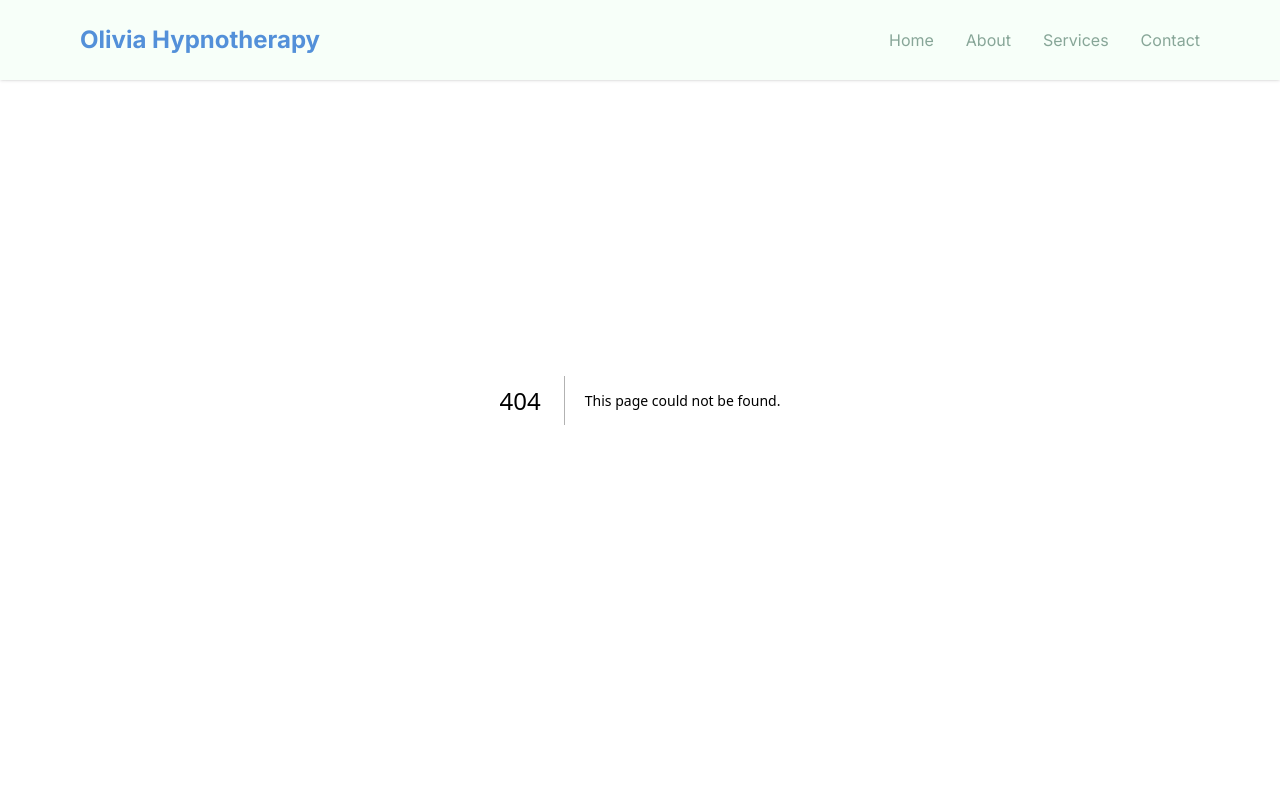
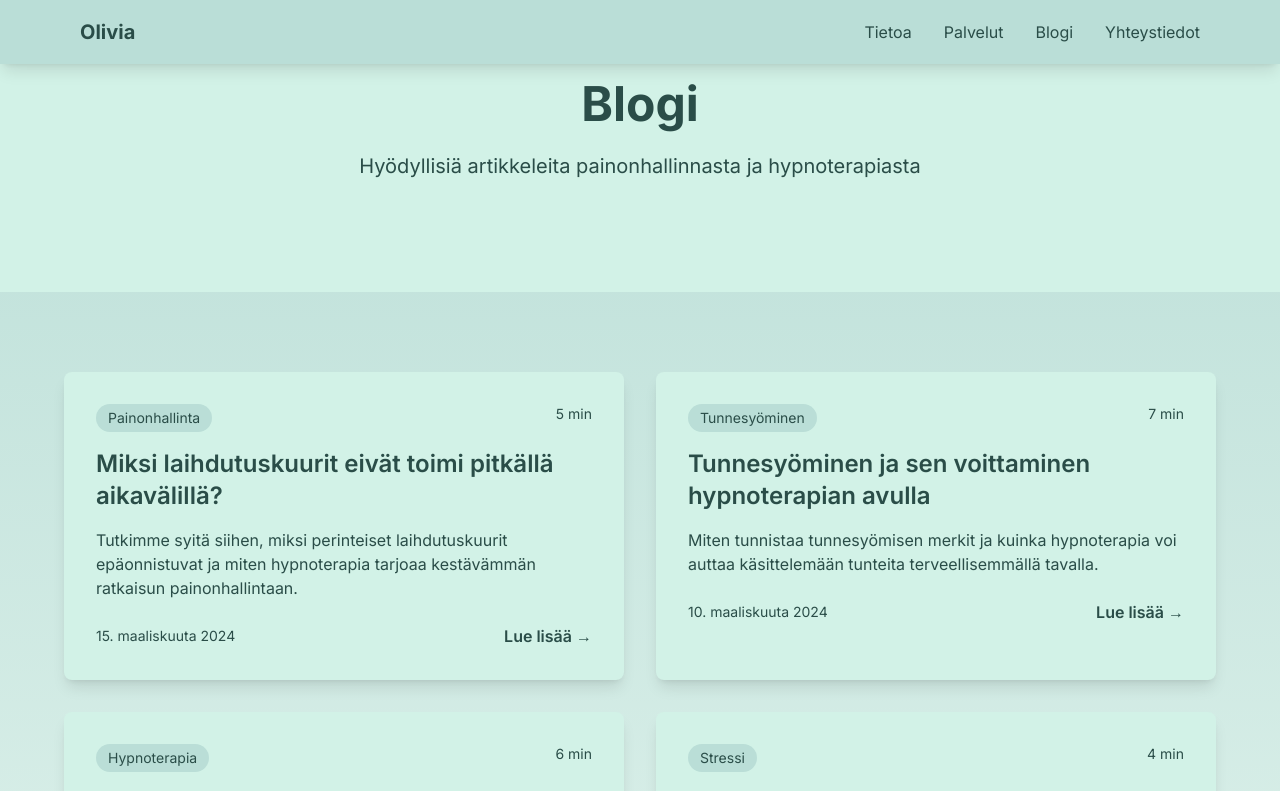
Before and after one commit to SutariH/olivia-hypnotherapy, a Next.js app: page /blog in a window 1280 px wide. Before the commit this address had no page. Shown: the top 791 px of the page. Built offline with nearby package versions, Linux system fonts and the light colour scheme.

Commit message:
Add blog section with dynamic routing and Finnish content

```diff
--- /dev/null
+++ b/src/app/blog/[id]/page.tsx
@@ -0,0 +1,90 @@
+import Link from 'next/link'
+import GlobalCTA from '@/components/GlobalCTA'
+
+// Tämä on esimerkki blogikirjoituksesta. Oikeassa toteutuksessa data tulisi tietokannasta tai CMS:stä.
+const blogPost = {
+  id: 1,
+  title: "Miksi laihdutuskuurit eivät toimi pitkällä aikavälillä?",
+  content: `
+    Perinteiset laihdutuskuurit ovat yksi yleisimmistä tavoista yrittää pudottaa painoa, mutta tutkimukset osoittavat, että 95% niistä epäonnistuu pitkällä aikavälillä. Miksi näin on?
+
+    Laihdutuskuurien ongelmat:
+
+    1. Ne keskittyvät vain oireisiin, eivät juurisyihin
+    - Useimmat laihdutuskuurit keskittyvät vain ruokavalion rajoittamiseen
+    - Ne eivät käsittele syömiskäyttäytymisen taustalla olevia psykologisia tekijöitä
+    - Tunnesyöminen ja stressinsäätely jäävät huomiotta
+
+    2. Rajoittava ajattelutapa
+    - Tiukat säännöt ja kiellot laukaisevat usein vastareaktion
+    - "Kielletty hedelmä" -efekti voi johtaa ahmimiseen
+    - Syyllisyyden ja häpeän tunteet vaikeuttavat tervettä suhdetta ruokaan
+
+    3. Kestämättömät muutokset
+    - Äärimmäiset ruokavaliomuutokset ovat vaikeita ylläpitää
+    - Kehon aineenvaihdunta hidastuu rajun laihduttamisen seurauksena
+    - Paluu "normaaliin" johtaa usein painon takaisin nousuun
+
+    Hypnoterapian tarjoama ratkaisu:
+
+    Hypnoterapia lähestyy painonhallintaa kokonaisvaltaisesti:
+    - Työskennellään alitajunnan kanssa muuttaen syvälle juurtuneita uskomuksia
+    - Käsitellään tunnesyömisen taustalla olevia tekijöitä
+    - Luodaan positiivinen suhde ruokaan ja omaan kehoon
+    - Rakennetaan kestäviä, terveellisiä tapoja ilman pakkoa ja rajoituksia
+
+    Lopputulos:
+    Kun työskennellään mielen kanssa, painonhallinnasta tulee luonnollinen osa elämää, ei jatkuvaa taistelua.
+  `,
+  date: "2024-03-15",
+  readTime: "5 min",
+  category: "Painonhallinta",
+  author: "Olivia"
+}
+
+export default function BlogPost({ params }: { params: { id: string } }) {
+  return (
+    <main className="min-h-screen bg-gradient-to-b from-[#BADED7] to-[#E8F7F1]">
+      <article className="max-w-4xl mx-auto px-4 py-20">
+        <Link
+          href="/blog"
+          className="inline-block mb-8 text-[#2A4D48] hover:underline"
+        >
+          ← Takaisin blogiin
+        </Link>
+
+        <div className="bg-[#D2F2E7] p-8 rounded-lg shadow-lg">
+          <div className="mb-6">
+            <span className="inline-block bg-[#BADED7] text-[#2A4D48] px-3 py-1 rounded-full text-sm mb-4">
+              {blogPost.category}
+            </span>
+            <h1 className="text-4xl font-bold text-[#2A4D48] mb-4">
+              {blogPost.title}
+            </h1>
+            <div className="flex items-center text-[#2A4D48] text-sm mb-8">
+              <span>{blogPost.author}</span>
+              <span className="mx-2">•</span>
+              <span>{new Date(blogPost.date).toLocaleDateString('fi-FI', {
+                year: 'numeric',
+                month: 'long',
+                day: 'numeric'
+              })}</span>
+              <span className="mx-2">•</span>
+              <span>{blogPost.readTime} lukuaika</span>
+            </div>
+          </div>
+
+          <div className="prose prose-lg max-w-none">
+            {blogPost.content.split('\n\n').map((paragraph, index) => (
+              <p key={index} className="text-[#2A4D48] mb-6">
+                {paragraph}
+              </p>
+            ))}
+          </div>
+        </div>
+      </article>
+
+      <GlobalCTA />
+    </main>
+  )
+}
--- /dev/null
+++ b/src/app/blog/page.tsx
@@ -0,0 +1,101 @@
+import Link from 'next/link'
+import GlobalCTA from '@/components/GlobalCTA'
+
+const blogPosts = [
+  {
+    id: 1,
+    title: "Miksi laihdutuskuurit eivät toimi pitkällä aikavälillä?",
+    excerpt: "Tutkimme syitä siihen, miksi perinteiset laihdutuskuurit epäonnistuvat ja miten hypnoterapia tarjoaa kestävämmän ratkaisun painonhallintaan.",
+    date: "2024-03-15",
+    readTime: "5 min",
+    category: "Painonhallinta"
+  },
+  {
+    id: 2,
+    title: "Tunnesyöminen ja sen voittaminen hypnoterapian avulla",
+    excerpt: "Miten tunnistaa tunnesyömisen merkit ja kuinka hypnoterapia voi auttaa käsittelemään tunteita terveellisemmällä tavalla.",
+    date: "2024-03-10",
+    readTime: "7 min",
+    category: "Tunnesyöminen"
+  },
+  {
+    id: 3,
+    title: "Alitajunnan voima painonpudotuksessa",
+    excerpt: "Tutki kanssamme, miten alitajunta vaikuttaa syömistottumuksiimme ja miten voimme valjastaa sen painonhallinnan tueksi.",
+    date: "2024-03-05",
+    readTime: "6 min",
+    category: "Hypnoterapia"
+  },
+  {
+    id: 4,
+    title: "Stressinhallinta ja painonpudotus",
+    excerpt: "Stressi voi olla merkittävä este painonpudotukselle. Lue, miten hypnoterapia auttaa stressinhallinnassa ja tukee painonhallintaa.",
+    date: "2024-02-28",
+    readTime: "4 min",
+    category: "Stressi"
+  }
+]
+
+export default function Blog() {
+  return (
+    <main className="min-h-screen bg-gradient-to-b from-[#BADED7] to-[#E8F7F1]">
+      {/* Hero Section */}
+      <section className="py-20 px-4 bg-[#D2F2E7]">
+        <div className="max-w-4xl mx-auto text-center">
+          <h1 className="text-4xl md:text-5xl font-bold text-[#2A4D48] mb-6">
+            Blogi
+          </h1>
+          <p className="text-xl text-[#2A4D48] mb-8">
+            Hyödyllisiä artikkeleita painonhallinnasta ja hypnoterapiasta
+          </p>
+        </div>
+      </section>
+
+      {/* Blog Posts Grid */}
+      <section className="py-20 px-4">
+        <div className="max-w-6xl mx-auto">
+          <div className="grid grid-cols-1 md:grid-cols-2 gap-8">
+            {blogPosts.map((post) => (
+              <article
+                key={post.id}
+                className="bg-[#D2F2E7] p-8 rounded-lg shadow-lg hover:shadow-xl transition-shadow"
+              >
+                <div className="flex justify-between items-start mb-4">
+                  <span className="inline-block bg-[#BADED7] text-[#2A4D48] px-3 py-1 rounded-full text-sm">
+                    {post.category}
+                  </span>
+                  <div className="text-[#2A4D48] text-sm">
+                    {post.readTime}
+                  </div>
+                </div>
+                <h2 className="text-2xl font-semibold text-[#2A4D48] mb-4">
+                  {post.title}
+                </h2>
+                <p className="text-[#2A4D48] mb-6">
+                  {post.excerpt}
+                </p>
+                <div className="flex justify-between items-center">
+                  <span className="text-[#2A4D48] text-sm">
+                    {new Date(post.date).toLocaleDateString('fi-FI', {
+                      year: 'numeric',
+                      month: 'long',
+                      day: 'numeric'
+                    })}
+                  </span>
+                  <Link
+                    href={`/blog/${post.id}`}
+                    className="text-[#2A4D48] font-semibold hover:underline"
+                  >
+                    Lue lisää →
+                  </Link>
+                </div>
+              </article>
+            ))}
+          </div>
+        </div>
+      </section>
+
+      <GlobalCTA />
+    </main>
+  )
+}
--- a/src/components/Navigation.tsx
+++ b/src/components/Navigation.tsx
@@ -2,33 +2,26 @@ import Link from 'next/link'
 
 export default function Navigation() {
   return (
-    <nav className="fixed w-full z-50 bg-[#F6FFF8]/80 backdrop-blur-md shadow-sm">
+    <nav className="fixed w-full bg-[#BADED7] shadow-lg z-50">
       <div className="max-w-6xl mx-auto px-4">
-        <div className="flex items-center justify-between h-20">
-          <Link href="/" className="text-2xl font-bold text-[#5390d9]">
-            Olivia Hypnotherapy
+        <div className="flex justify-between items-center h-16">
+          <Link href="/" className="text-[#2A4D48] text-xl font-bold">
+            Olivia
           </Link>
-
-          <div className="hidden md:flex space-x-8">
-            <Link href="/" className="text-[#6B9080]/80 hover:text-[#5390d9] transition-colors">
-              Home
+          <div className="flex space-x-8">
+            <Link href="/about" className="text-[#2A4D48] hover:text-[#1A3D38]">
+              Tietoa
             </Link>
-            <Link href="/about" className="text-[#6B9080]/80 hover:text-[#5390d9] transition-colors">
-              About
+            <Link href="/services" className="text-[#2A4D48] hover:text-[#1A3D38]">
+              Palvelut
             </Link>
-            <Link href="/services" className="text-[#6B9080]/80 hover:text-[#5390d9] transition-colors">
-              Services
+            <Link href="/blog" className="text-[#2A4D48] hover:text-[#1A3D38]">
+              Blogi
             </Link>
-            <Link href="/contact" className="text-[#6B9080]/80 hover:text-[#5390d9] transition-colors">
-              Contact
+            <Link href="/contact" className="text-[#2A4D48] hover:text-[#1A3D38]">
+              Yhteystiedot
             </Link>
           </div>
-
-          <button className="md:hidden">
-            <svg className="w-6 h-6 text-[#5390d9]" fill="none" stroke="currentColor" viewBox="0 0 24 24">
-              <path strokeLinecap="round" strokeLinejoin="round" strokeWidth={2} d="M4 6h16M4 12h16M4 18h16" />
-            </svg>
-          </button>
         </div>
       </div>
     </nav>
```
